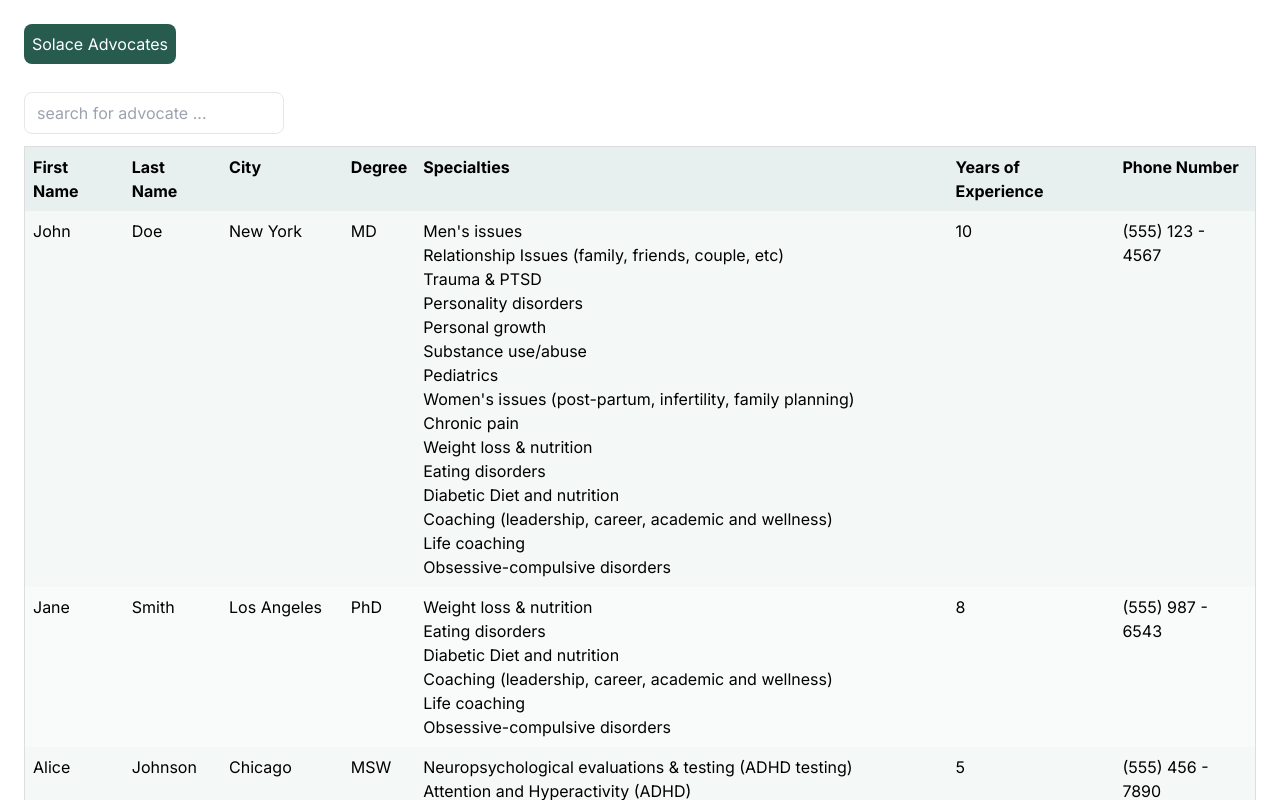
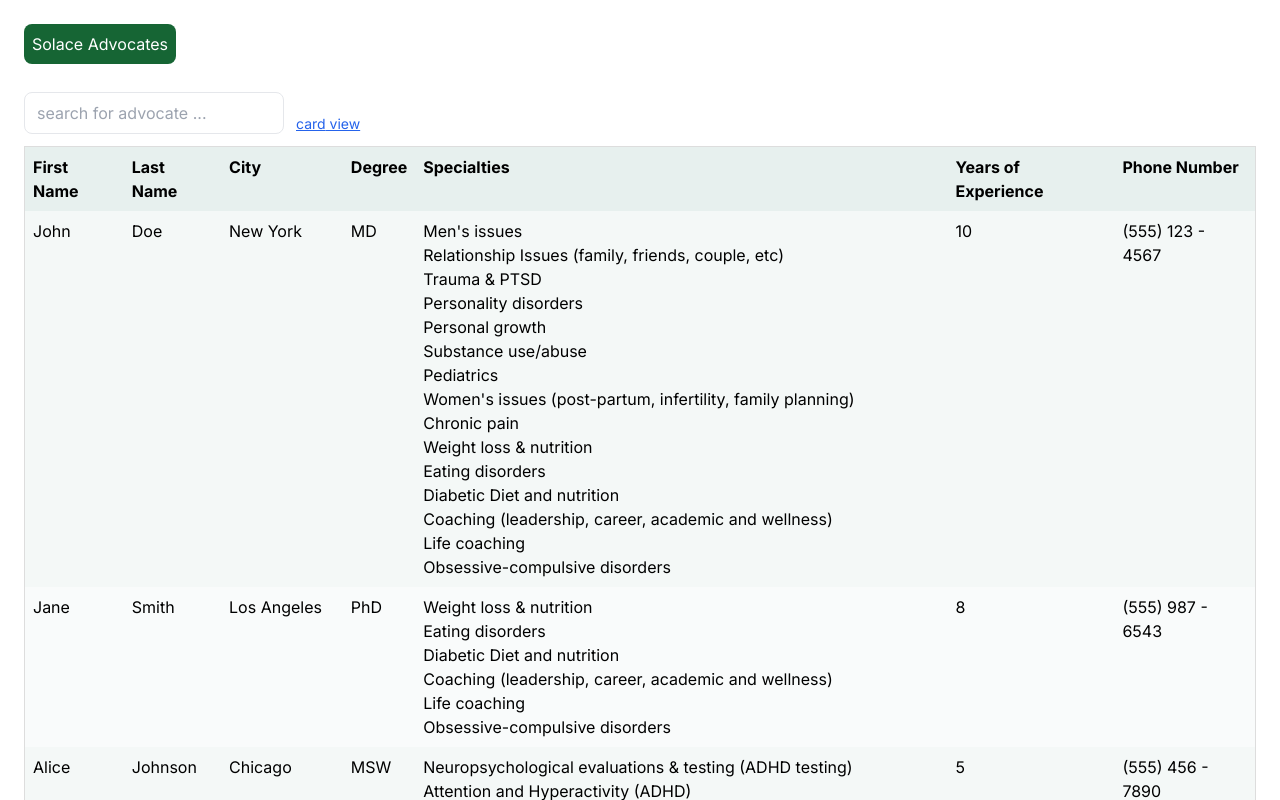
Before and after one commit to ibbrett/solace-candidate-assignment, a Next.js app: page / in a window 1280 px wide. Shown: the top 800 px of the page. Built offline with nearby package versions, Linux system fonts and the light colour scheme.

Commit message:
Add alt view with Cards, remove css, add tailwind classes

```diff
--- a/src/app/extended.css
+++ b/src/app/extended.css
@@ -18,12 +18,3 @@ td {
   vertical-align: top;
   text-align: left;
 }
-
-h1 {
-  background-color: rgb(38, 91, 78);
-  display: inline-block;
-  color: white;
-  padding: 8px;
-  border-radius: 8px;
-  margin-bottom: 16px;
-}
--- a/src/app/page.tsx
+++ b/src/app/page.tsx
@@ -15,6 +15,7 @@ type Advocate = {
 export default function Home() {
   const [advocates, setAdvocates] = useState<Advocate[]>([]);
   const [searchTerm, setSearchTerm] = useState("");
+  const [altView, setAltView] = useState(false);
 
   useEffect(() => {
     console.log("fetching advocates...");
@@ -61,18 +62,8 @@ export default function Home() {
     );
   });
 
-  return (
-    <main style={{ margin: "24px" }}>
-      <h1>Solace Advocates</h1>
-      <div className="my-3">
-        <input
-          placeholder="search for advocate ..."
-          value={searchTerm}
-          onChange={handleSearchChange}
-          className="px-3 py-2 border rounded-lg mr-3"
-        />
-      </div>
-
+  const FilteredTable = () => {
+    return (
       <table>
         <thead>
           <tr>
@@ -107,6 +98,70 @@ export default function Home() {
           })}
         </tbody>
       </table>
+    );
+  };
+
+  // max-w-sm mx-auto bg-white rounded-xl shadow-lg border border-gray-300 p-6
+
+  const FilteredCards = () => {
+    return (
+      <div className="grid xs:grid-cols-1 sm:grid-cols-2 lg:grid-cols-3 gap-4 space-x-0 items-stretch">
+        {filteredAdvocates.map((advocate: Advocate, index: number) => {
+          return (
+            <div className=" rounded-lg border border-solid border-gray-400 shadow-lg p-6 mx-auto">
+              <div className="flex items-center justify-between">
+                <h2 className="text-xl font-medium text-gray-900">
+                  {advocate.firstName} {advocate.lastName.slice(0, 1)},{" "}
+                  <span className="text-xs">{advocate.city}</span>
+                </h2>
+                <span className="text-xs rounded-full bg-green-200 py-2 px-4 font-semibold hover:bg-amber-200">
+                  {advocate.degree}
+                </span>
+              </div>
+
+              <p className="mt-2 text-gray-500">
+                <h3 className="font-medium text-gray-900 inline mr-1">
+                  years of experience:
+                </h3>
+                <span>{advocate.yearsOfExperience}</span>
+              </p>
+              <p className="mt-2 text-gray-500">
+                <h3 className="font-medium text-gray-900 inline mr-1">
+                  phone:
+                </h3>
+                <span>{formatPhone(advocate.phoneNumber)}</span>
+              </p>
+              <p className="mt-2 text-gray-500">
+                <h3 className="font-medium text-gray-900">specialties:</h3>
+                <div className="text-xs">{advocate.specialties.join(", ")}</div>
+              </p>
+            </div>
+          );
+        })}
+      </div>
+    );
+  };
+
+  return (
+    <main style={{ margin: "24px" }}>
+      <h1 className="bg-green-800 text-white p-2 rounded-lg mb-4 inline-block">
+        Solace Advocates
+      </h1>
+      <div className="my-3">
+        <input
+          placeholder="search for advocate ..."
+          value={searchTerm}
+          onChange={handleSearchChange}
+          className="px-3 py-2 border rounded-lg mr-3"
+        />
+        <a
+          className="align-bottom text-sm underline text-blue-600"
+          onClick={() => setAltView(!altView)}
+        >
+          {altView ? "table" : "card"} view
+        </a>
+      </div>
+      {altView ? <FilteredCards /> : <FilteredTable />}
     </main>
   );
 }
```
